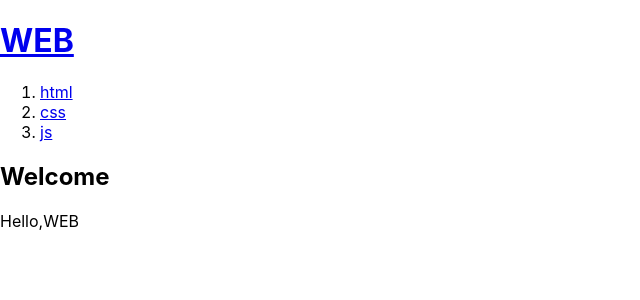
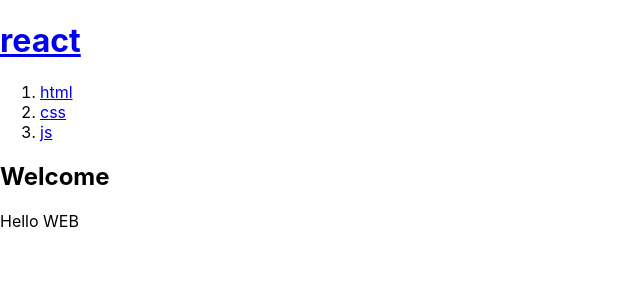
Before and after one commit to Merlinkim/react_learn, a React (Create React App) app: page / in a window 1280 px wide. Shown: the top 300 px of the page, without its empty margins (0-640 px from the left). Built offline with nearby package versions, Linux system fonts and the light colour scheme.

Commit message:
how to sue props

```diff
--- a/src/App.js
+++ b/src/App.js
@@ -1,10 +1,11 @@
 import logo from './logo.svg';
 import './App.css';
 
-function Header(){
+function Header(props){
+  console.log('props',props,props.title);
   return (
     <header>
-      <h1><a href="/">WEB</a></h1>
+      <h1><a href="/">{props.title}</a></h1>
     </header>
       );
 }
@@ -20,11 +21,11 @@
       </nav>
     )
 }
-function Article(){
+function Article(props){
   return(
       <article>
-        <h2>Welcome</h2>
-        Hello,WEB
+        <h2>{props.title}</h2>
+        {props.body}
       </article>
     )
 }
@@ -32,9 +33,9 @@
 function App() {
   return (
     <div>
-      <Header></Header>
+      <Header title='react'></Header>
       <Nav></Nav>
-      <Article></Article>
+      <Article title="Welcome" body='Hello WEB'></Article>
     </div>
   );
 }
```
